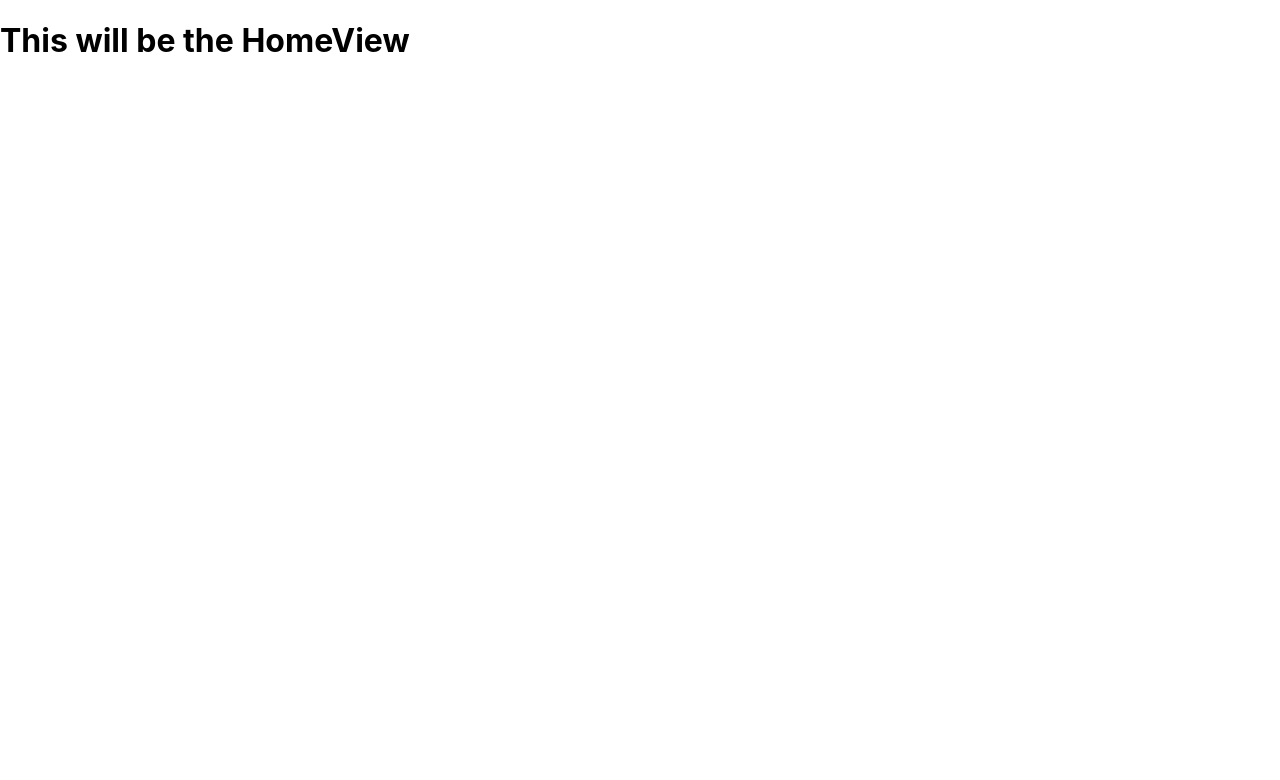
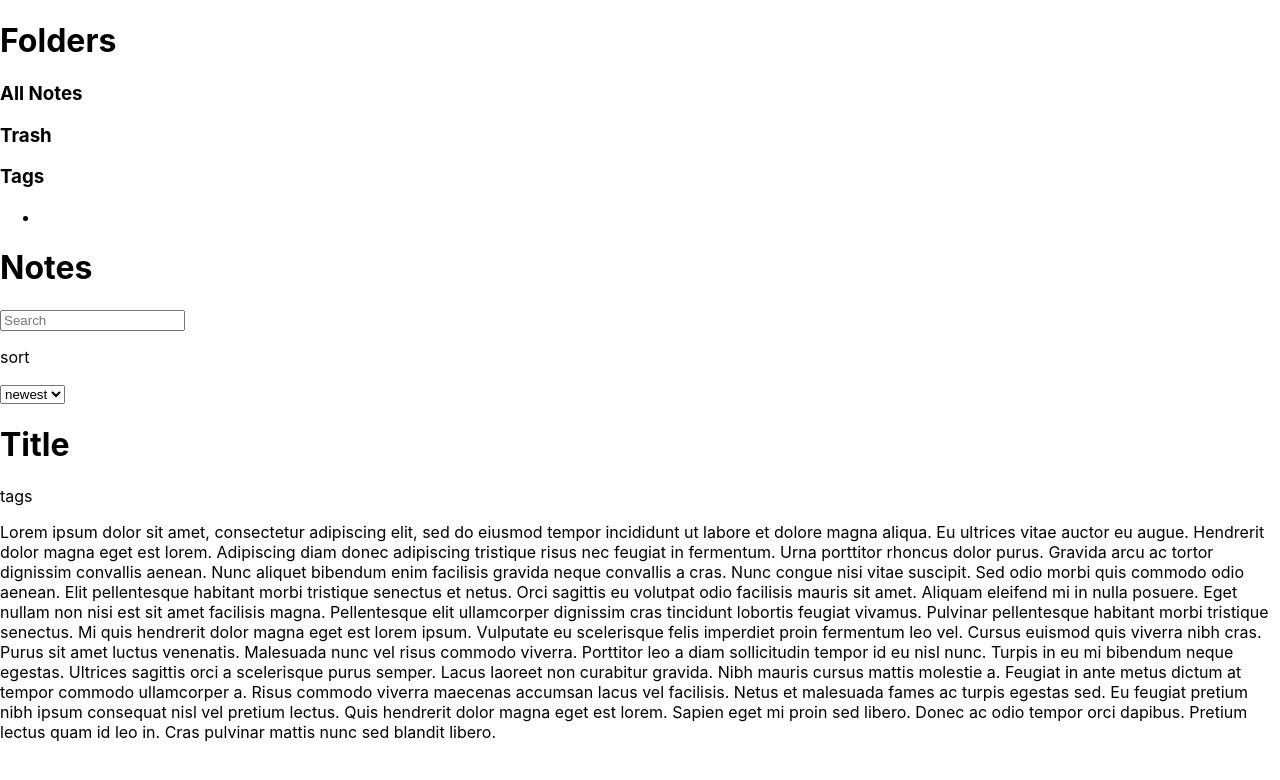
Before and after one commit to Jacob-Folley/NoteTaking, a React (Create React App) app: page / in a window 1280 px wide. Shown: the top 780 px of the page. Built offline with nearby package versions, Linux system fonts and the light colour scheme.

Commit message:
Layout of application

```diff
--- a/src/Components/HomeView.js
+++ b/src/Components/HomeView.js
@@ -1,23 +1,31 @@
-import React from 'react';
+import React from "react";
+import { SideBar } from "./Layout/sidebar";
+import { NotesView } from "./Layout/notesView";
+import { Content } from "./Layout/content";
 
 export const HomeView = () => {
-
   // VARIABLES
   //----------------------------------------------------------------
-
 
   // USE STATES
   //----------------------------------------------------------------
 
-
   // USE EFFECTS
   //----------------------------------------------------------------
 
-
-
   return (
     <>
-            <h1>This will be the HomeView</h1>
+      <div className="layoutContainer">
+        <div className="sidebar">
+          <SideBar />
+        </div>
+        <div className="notesview">
+          <NotesView />
+        </div>
+        <div className="content">
+          <Content />
+        </div>
+      </div>
     </>
   );
-}
+};
--- /dev/null
+++ b/src/Components/Layout/content.js
@@ -0,0 +1,37 @@
+import React from "react";
+
+export const Content = () => {
+  return (
+    <>
+      <h1>Title</h1>
+      <p>tags</p>
+      <p>
+        Lorem ipsum dolor sit amet, consectetur adipiscing elit, sed do eiusmod
+        tempor incididunt ut labore et dolore magna aliqua. Eu ultrices vitae
+        auctor eu augue. Hendrerit dolor magna eget est lorem. Adipiscing diam
+        donec adipiscing tristique risus nec feugiat in fermentum. Urna
+        porttitor rhoncus dolor purus. Gravida arcu ac tortor dignissim
+        convallis aenean. Nunc aliquet bibendum enim facilisis gravida neque
+        convallis a cras. Nunc congue nisi vitae suscipit. Sed odio morbi quis
+        commodo odio aenean. Elit pellentesque habitant morbi tristique senectus
+        et netus. Orci sagittis eu volutpat odio facilisis mauris sit amet.
+        Aliquam eleifend mi in nulla posuere. Eget nullam non nisi est sit amet
+        facilisis magna. Pellentesque elit ullamcorper dignissim cras tincidunt
+        lobortis feugiat vivamus. Pulvinar pellentesque habitant morbi tristique
+        senectus. Mi quis hendrerit dolor magna eget est lorem ipsum. Vulputate
+        eu scelerisque felis imperdiet proin fermentum leo vel. Cursus euismod
+        quis viverra nibh cras. Purus sit amet luctus venenatis. Malesuada nunc
+        vel risus commodo viverra. Porttitor leo a diam sollicitudin tempor id
+        eu nisl nunc. Turpis in eu mi bibendum neque egestas. Ultrices sagittis
+        orci a scelerisque purus semper. Lacus laoreet non curabitur gravida.
+        Nibh mauris cursus mattis molestie a. Feugiat in ante metus dictum at
+        tempor commodo ullamcorper a. Risus commodo viverra maecenas accumsan
+        lacus vel facilisis. Netus et malesuada fames ac turpis egestas sed. Eu
+        feugiat pretium nibh ipsum consequat nisl vel pretium lectus. Quis
+        hendrerit dolor magna eget est lorem. Sapien eget mi proin sed libero.
+        Donec ac odio tempor orci dapibus. Pretium lectus quam id leo in. Cras
+        pulvinar mattis nunc sed blandit libero.
+      </p>
+    </>
+  );
+};
--- /dev/null
+++ b/src/Components/Layout/notesView.js
@@ -0,0 +1,15 @@
+import React from "react";
+
+export const NotesView = () => {
+  return (
+    <>
+      <h1>Notes</h1>
+      <input placeholder="Search"></input>
+      <p>sort</p>
+      <select>
+        <option>newest</option>
+        <option>oldest</option>
+      </select>
+    </>
+  );
+};
--- /dev/null
+++ b/src/Components/Layout/sidebar.js
@@ -0,0 +1,15 @@
+import React from "react";
+
+export const SideBar = () => {
+  return (
+    <>
+      <h1>Folders</h1>
+      <h3>All Notes</h3>
+      <h3>Trash</h3>
+      <h3>Tags</h3>
+      <ul>
+        <li></li>
+      </ul>
+    </>
+  );
+};
--- a/src/index.css
+++ b/src/index.css
@@ -1,13 +1,18 @@
 body {
   margin: 0;
-  font-family: -apple-system, BlinkMacSystemFont, 'Segoe UI', 'Roboto', 'Oxygen',
-    'Ubuntu', 'Cantarell', 'Fira Sans', 'Droid Sans', 'Helvetica Neue',
+  font-family: -apple-system, BlinkMacSystemFont, "Segoe UI", "Roboto", "Oxygen",
+    "Ubuntu", "Cantarell", "Fira Sans", "Droid Sans", "Helvetica Neue",
     sans-serif;
   -webkit-font-smoothing: antialiased;
   -moz-osx-font-smoothing: grayscale;
 }
 
 code {
-  font-family: source-code-pro, Menlo, Monaco, Consolas, 'Courier New',
+  font-family: source-code-pro, Menlo, Monaco, Consolas, "Courier New",
     monospace;
 }
+
+@import "./styles/sidebar.css";
+@import "./styles/notesview.css";
+@import "./styles/content.css";
+@import "./styles/general.css";
--- /dev/null
+++ b/src/styles/content.css
@@ -0,0 +1,6 @@
+.content {
+  width: 56%;
+  height: 100vh;
+  padding: 2%;
+  border: 1px solid black;
+}
--- /dev/null
+++ b/src/styles/general.css
@@ -0,0 +1,5 @@
+.layoutContainer {
+  display: flex;
+  flex-direction: row;
+  width: 100vw;
+}
--- /dev/null
+++ b/src/styles/notesview.css
@@ -0,0 +1,6 @@
+.notesview {
+  width: 21%;
+  height: 100vh;
+  padding: 2%;
+  border: 1px solid black;
+}
--- /dev/null
+++ b/src/styles/sidebar.css
@@ -0,0 +1,6 @@
+.sidebar {
+  width: 11%;
+  height: 100vh;
+  padding: 2%;
+  border: 1px solid black;
+}
```
Lines whose indentation alone changed are shown as unchanged.
